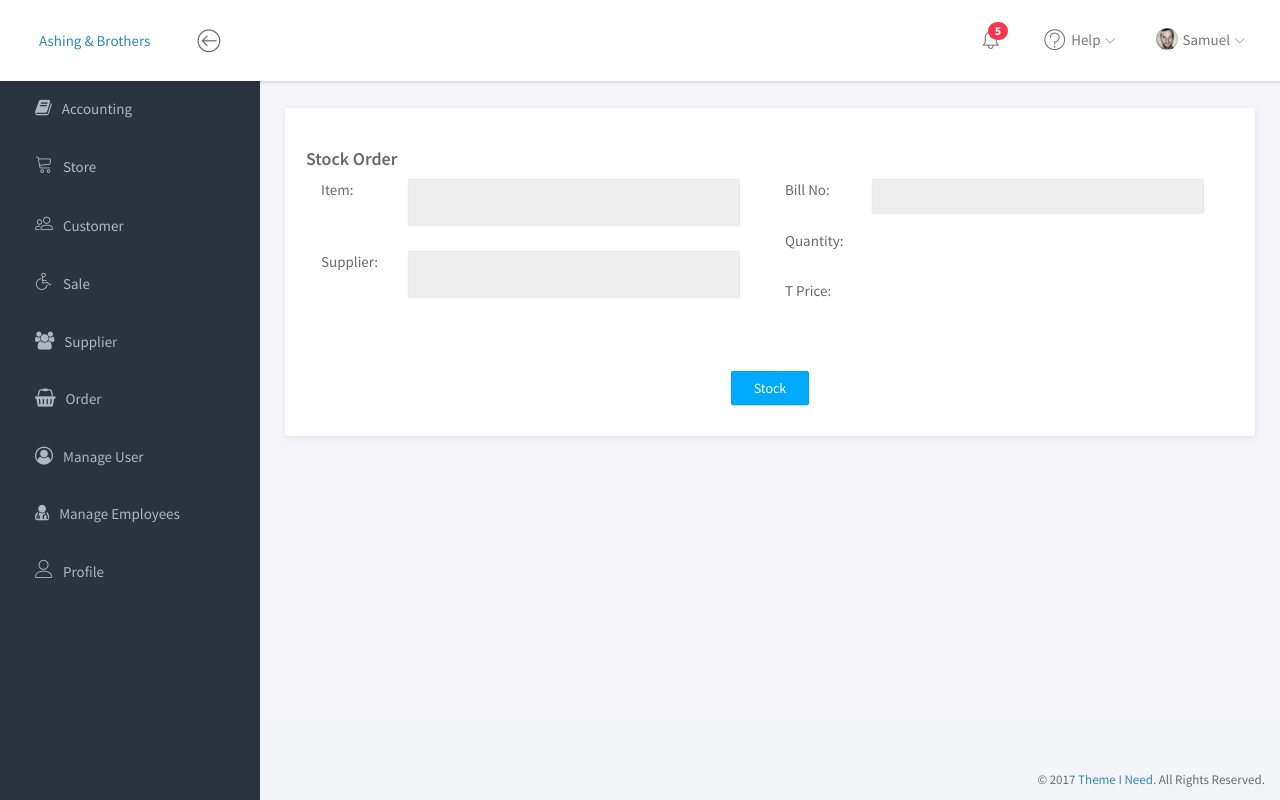
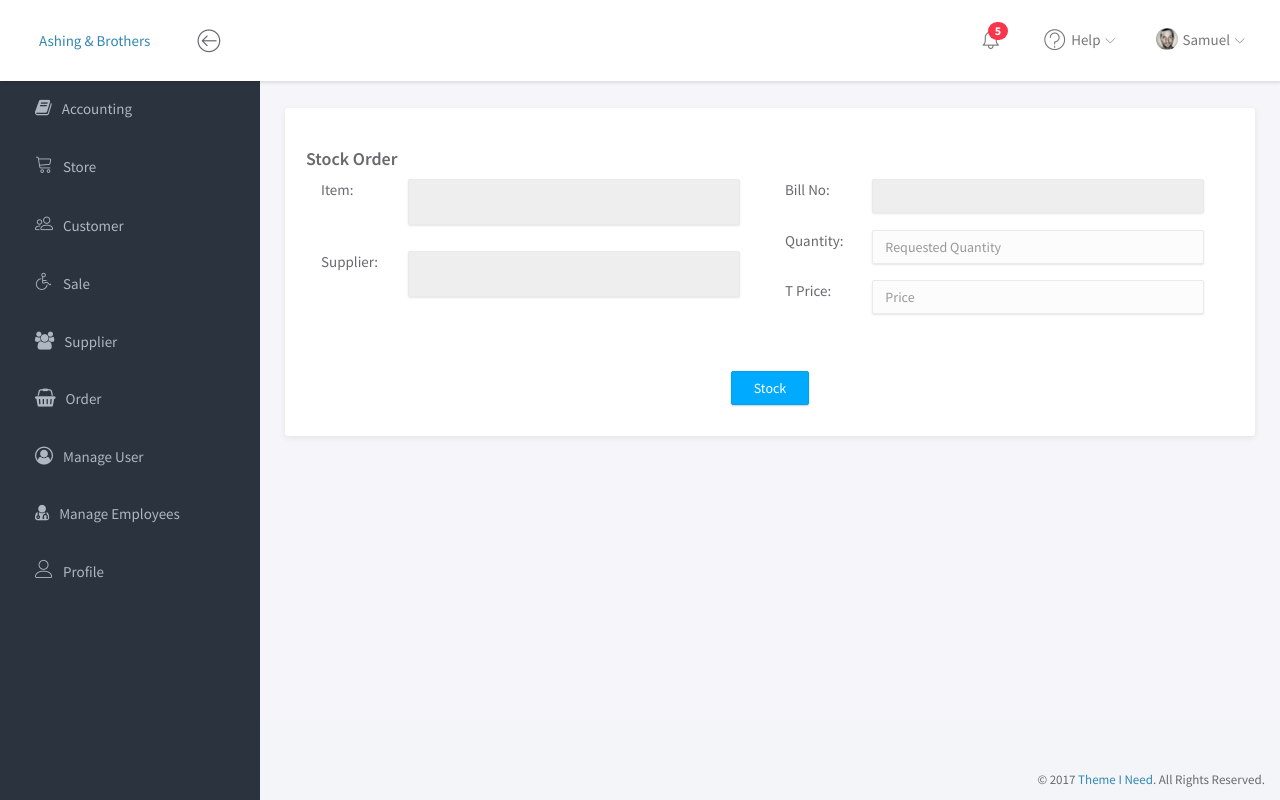
Before and after one commit to tjzango/sale-invento, a Django app: template supplier/templates/order_stock.html in a window 1280 px wide. Run offline with Django 3.2, Linux system fonts and the light colour scheme; the template is opened without the code that fills it: values that come from a table or form of the project are taken from there, others are empty; some libraries are stand-ins or nearby versions.

```diff
--- a/supplier/templates/order_stock.html
+++ b/supplier/templates/order_stock.html
@@ -43,14 +43,14 @@
                                 <li>
                                     Quantity:
                                     <span class="col-md-10">
-                                    {% render_field form.quantity value=order.requested_quantity %}
+                                    {% render_field form.received_quantity value=order.requested_quantity %}
                                     </span>
                                 </li>
                                 <br/>
                                 <li>
                                     T Price:
                                     <span class="col-md-10">
-                                        {% render_field form.price value=order.requested_price %}
+                                        {% render_field form.received_price value=order.requested_price %}
                                     </span>
                                 </li>
                                 <br/>
```
